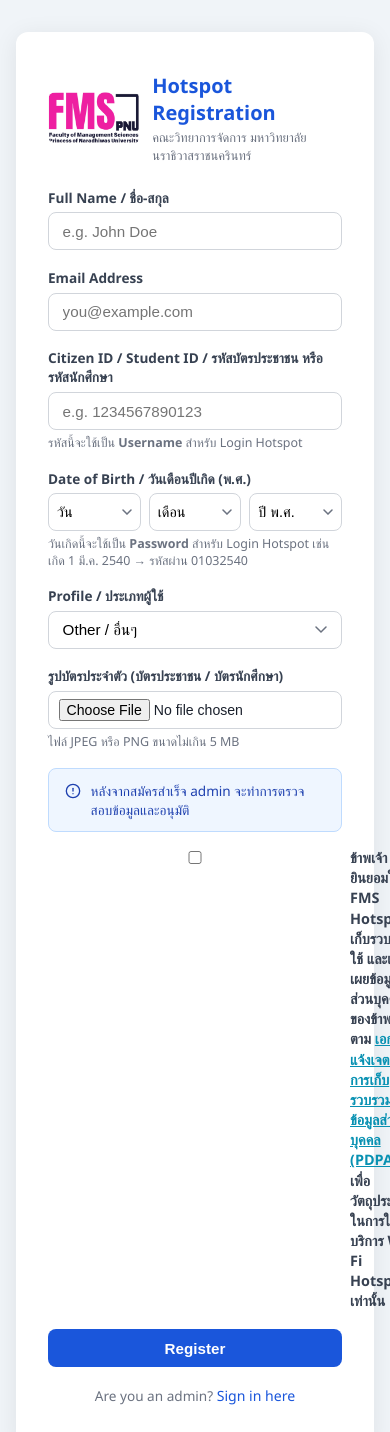
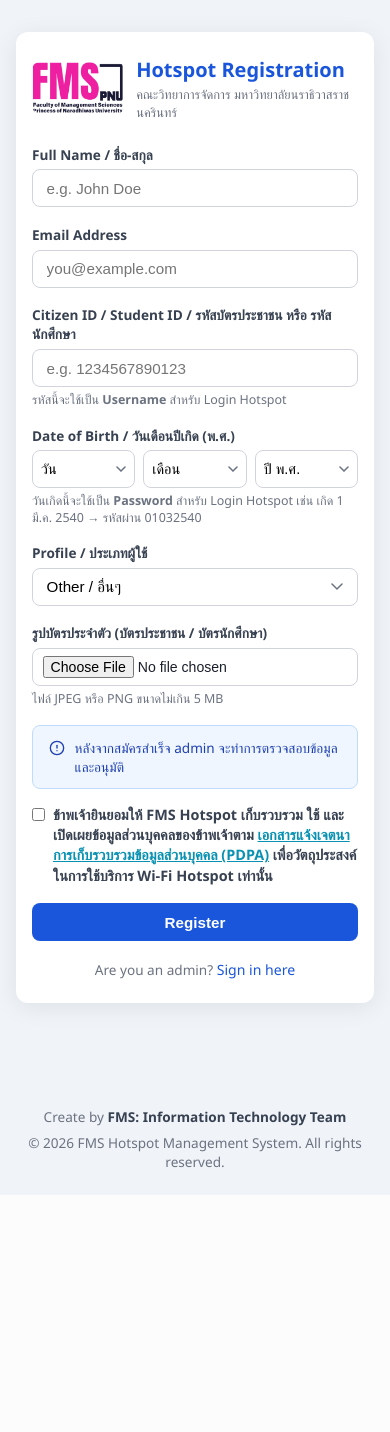
Before and after one commit to surachet2016/FMS-Hotspot-Notify, a PHP site: page / in a window 390 px wide; the page is wider, and only the part inside the window is pictured. Shown: the top 1432 px of that part. After the commit the page ends 1168 px from the top of that part, so only its background shows below. Run offline with PHP 8.4, Linux system fonts and the light colour scheme.

Commit message:
Fix PDPA consent + form responsive layout
Issues seen on narrow screens:
- Card overflows viewport
- PDPA checkbox + label render in two columns (checkbox on its own line)
- Text breaks awkwardly (long Thai strings overflow)
- Modal padding too tight on mobile

Fixes:
- .card: box-sizing border-box, smaller padding on mobile
- .form-group: min-width: 0 (allow flex shrink)
- input[type=file]: max-width 100%
- .pdpa-consent-label: flex with proper alignment, word-break for long text
- .pdpa-modal-content: smaller padding on mobile, max-height 85vh
- Inline style for PDPA checkbox moved to .pdpa-consent-label class

```diff
--- a/hotspot/css/style.css
+++ b/hotspot/css/style.css
@@ -502,6 +502,41 @@ dialog::backdrop {
   white-space: nowrap;
 }
 
+/* ── Responsive card + form ── */
+.card { box-sizing: border-box; }
+.form-group { min-width: 0; }
+.form-group label { word-break: break-word; }
+input[type="file"] { max-width: 100%; min-width: 0; }
+
+/* PDPA consent label - keep checkbox aligned, allow text wrap */
+.pdpa-consent-label {
+  display: flex;
+  align-items: flex-start;
+  gap: .5rem;
+  cursor: pointer;
+  font-size: .9rem;
+  line-height: 1.4;
+  word-break: break-word;
+  overflow-wrap: anywhere;
+}
+.pdpa-consent-label input[type="checkbox"] {
+  width: auto !important;
+  margin-top: .2rem;
+  flex-shrink: 0;
+  min-width: auto;
+}
+
+/* PDPA modal - responsive padding + max-height */
+.pdpa-modal-content {
+  box-sizing: border-box;
+  word-break: break-word;
+}
+
+@media (max-width: 640px) {
+  .card { padding: 1.5rem 1rem; }
+  .pdpa-modal-content { padding: 1.2rem; max-height: 85vh; }
+}
+
 @media (max-width: 640px) {
   .dashboard-main { padding: 1rem .75rem; }
   .network-panel-header { align-items: flex-start; padding: .9rem 1rem; }
--- a/hotspot/index.php
+++ b/hotspot/index.php
@@ -111,8 +111,8 @@
         </div>
 
         <div class="form-group" style="margin-top:1rem;">
-          <label style="display:flex;align-items:flex-start;gap:.5rem;cursor:pointer;font-size:.9rem;line-height:1.4;">
-            <input type="checkbox" id="pdpaConsent" name="pdpaConsent" required style="margin-top:.2rem;flex-shrink:0;" />
+          <label for="pdpaConsent" class="pdpa-consent-label">
+            <input type="checkbox" id="pdpaConsent" name="pdpaConsent" required />
             <span>
               ข้าพเจ้ายินยอมให้ FMS Hotspot เก็บรวบรวม ใช้ และเปิดเผยข้อมูลส่วนบุคคลของข้าพเจ้าตาม
               <a href="#" id="pdpaPolicyLink" style="color:#0891b2;text-decoration:underline;">เอกสารแจ้งเจตนาการเก็บรวบรวมข้อมูลส่วนบุคคล (PDPA)</a>
```
